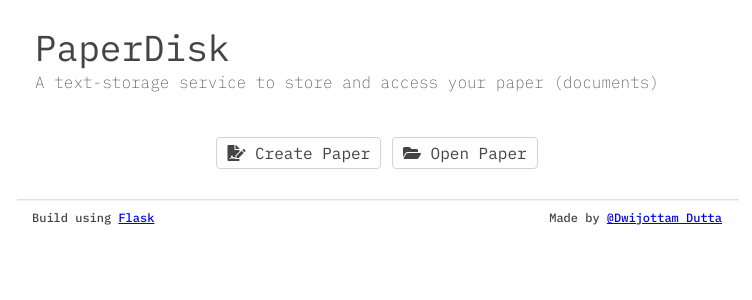
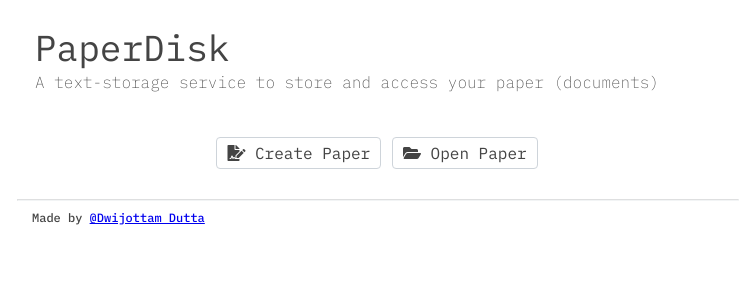
Before and after one commit to Dwijottam-Dutta/PaperDisk, a Flask app: page / in a window 1280 px wide. Shown: the top 300 px of the page, without its empty margins (263-1015 px from the left). Run offline with Flask 3, Linux system fonts and the light colour scheme.

Commit message:
some design issues fixed

```diff
--- a/templates/$index.html
+++ b/templates/$index.html
@@ -31,7 +31,6 @@
 
   <hr>
   <footer>
-    <p class="dev">Build using <a href="https://en.wikipedia.org/wiki/Flask_(web_framework)">Flask</a></p>
     <p class="dev">Made by <a href="https://dwijottam-dutta.github.io">@Dwijottam Dutta</a></p>
   </footer>
 
```
